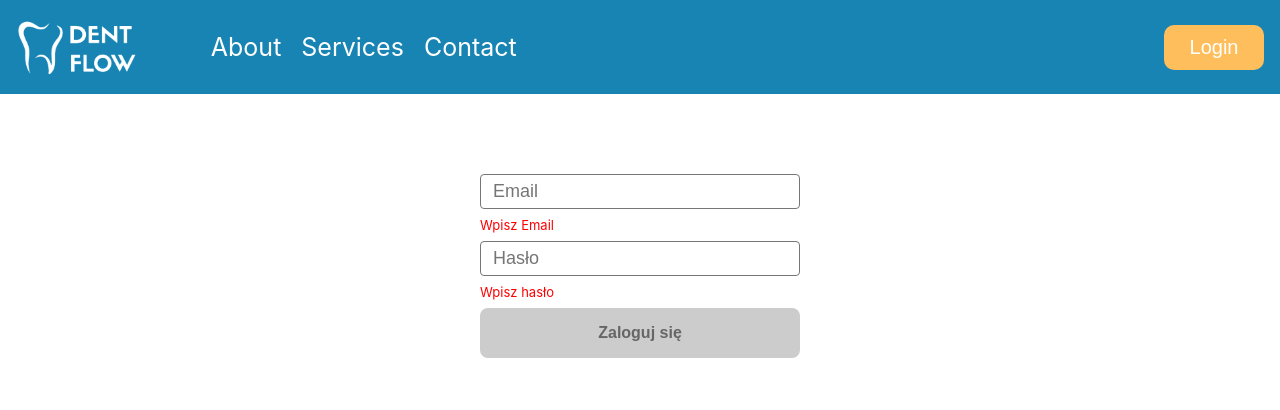
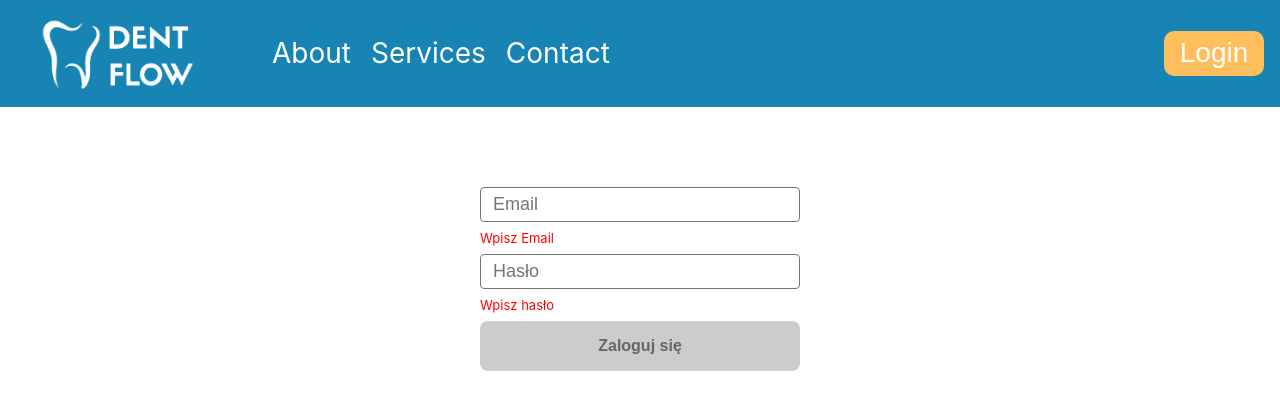
Before and after one commit to asiasmol/DentFlow-frontend, a React (Create React App) app: page /login in a window 1280 px wide. Shown: the top 410 px of the page. Built offline with nearby package versions, Linux system fonts and the light colour scheme.

Commit message:
css navabr

```diff
--- a/src/components/login/Login.tsx
+++ b/src/components/login/Login.tsx
@@ -8,7 +8,7 @@ import {
 } from "./Login.styles";
 import {AuthApi} from "../../api/AuthApi";
 import { toast } from "react-toastify";
-import {ACCESS_TOKEN, EMAIL} from "../../constants/constants";
+import {ACCESS_TOKEN} from "../../constants/constants";
 import {useNavigate} from "react-router-dom";
 
 export const Login = () => {
--- a/src/components/navbar/Navbar.styles.ts
+++ b/src/components/navbar/Navbar.styles.ts
@@ -1,12 +1,6 @@
-import Box from '@mui/material/Box';
 import styled from "styled-components";
 
-export const MyBox = styled(Box)`
-  display: none;
-  @media (max-width: 768px) {
-    display: flex ;
-  }
-`
+
 export const Wrapper = styled.nav`
   display: flex;
   justify-content: space-between;
@@ -17,18 +11,19 @@ export const Wrapper = styled.nav`
 
 export const Logo = styled.img`
   font-size: 1.5rem;
-  width: 10%;
+  width: 10rem;
+  margin-left: 1.5rem;
+  }
   @media (max-width: 768px) {
     display: none;
-
   ;
   }
 `;
 export const MidLogo = styled.img`
   display: none;
   @media (max-width: 768px) {
+    width: 10rem;
     display: block;
-    width: 10%;
     margin-left: auto;
     margin-right: auto;
   ;
@@ -58,7 +53,7 @@ export const Toggle = styled.div`
 export const Menu = styled.div<{ isOpen: boolean }>`
   display: flex;
   width: 100%;
-  margin-left: 30px;
+  margin-left: 2rem;
   align-items: center;
   justify-content: space-between;
   @media (max-width: 768px) {
@@ -85,7 +80,7 @@ export const MenuItem = styled.a`
   text-decoration: none;
   color: white;
   margin-right: 20px;
-  font-size: 25px;
+  font-size: 28px;
   cursor: pointer;
   @media (max-width: 768px) {
     margin: 0.5rem 0;
@@ -96,7 +91,7 @@ export const MenuItem = styled.a`
 export const Login = styled.button`
   background-color: #FFBE5C;
   color: white;
-  font-size: 20px;
+  font-size: 28px;
   border: none;
   margin-right:auto  ;
   width: 100px;
--- a/src/components/navbar/Navbar.tsx
+++ b/src/components/navbar/Navbar.tsx
@@ -1,8 +1,16 @@
 import React, {useEffect, useState} from "react";
-import {Logo, Menu, Toggle, Wrapper, MenuItems, MenuItem, Login, MyBox, MidLogo} from "./Navbar.styles";
+import {
+    Logo,
+    Menu,
+    Toggle,
+    Wrapper,
+    MenuItems,
+    MenuItem,
+    Login,
+    MidLogo
+} from "./Navbar.styles";
 import {link} from "../../models/Link";
 import {Link, Outlet} from "react-router-dom";
-import {ACCESS_TOKEN} from "../../constants/constants";
 import logo from "../../resources/img/logo.png"
 import {ProfileButton} from "./ProfileButton";
 
@@ -17,8 +25,6 @@ export const Navbar: React.FC<NavbarProps> = ({ pages }) => {
     const [isOpen, setIsOpen] = useState(false);
     const [isLogged, setIsLogged] = useState(false);
 
-    const logoPath = "./public/img/logo.png";
-    const logout = () => localStorage.removeItem('ACCESS_TOKEN')
     const toggle = () => {
         setIsOpen(!isOpen);
     }
@@ -33,6 +39,7 @@ export const Navbar: React.FC<NavbarProps> = ({ pages }) => {
 
 
     return (
+
         <>
         <Wrapper>
             <Logo src={logo} alt="Logo"></Logo>
--- a/src/components/navbar/ProfileButton.tsx
+++ b/src/components/navbar/ProfileButton.tsx
@@ -1,5 +1,4 @@
 import IconButton from '@mui/material/IconButton';
-import Typography from '@mui/material/Typography';
 import Avatar from '@mui/material/Avatar';
 import Tooltip from '@mui/material/Tooltip';
 import MenuItem from '@mui/material/MenuItem';
```
